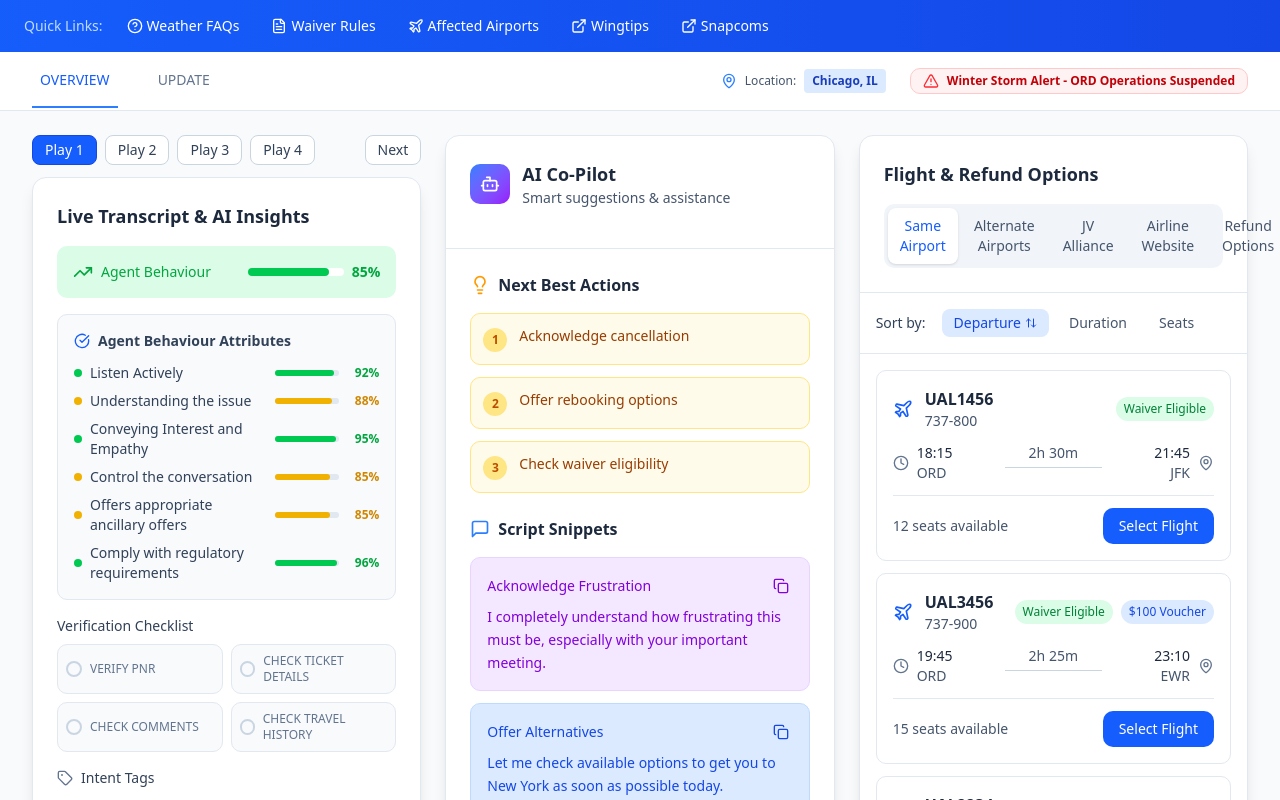
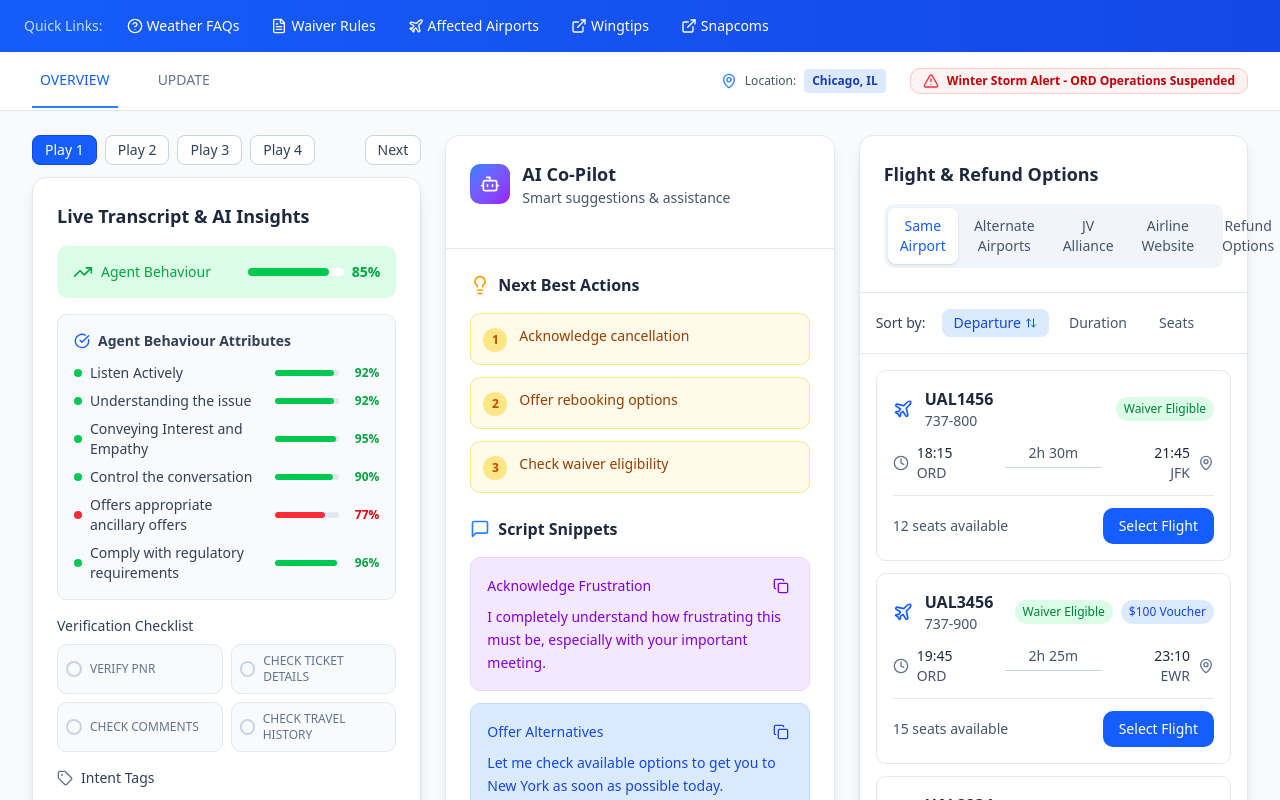
Before and after one commit to trueinf/agentassist, a React (Vite) app: page / in a window 1280 px wide. Shown: the top 800 px of the page. Built offline with nearby package versions, Linux system fonts and the light colour scheme; a web font is replaced by a local one.

Commit message:
Update Agent Behaviour Attributes color logic and percentages

```diff
--- a/src/components/generated/CallerTranscriptPanel.tsx
+++ b/src/components/generated/CallerTranscriptPanel.tsx
@@ -121,10 +121,10 @@ export const CallerTranscriptPanel = ({
             <div className="space-y-2">
               {[
                 { name: 'Listen Actively', percentage: 92 },
-                { name: 'Understanding the issue', percentage: 88 },
+                { name: 'Understanding the issue', percentage: 92 },
                 { name: 'Conveying Interest and Empathy', percentage: 95 },
-                { name: 'Control the conversation', percentage: 85 },
-                { name: 'Offers appropriate ancillary offers', percentage: 85 },
+                { name: 'Control the conversation', percentage: 90 },
+                { name: 'Offers appropriate ancillary offers', percentage: 77 },
                 { name: 'Comply with regulatory requirements', percentage: 96 }
               ].map((attribute, index) => (
                 <motion.div
@@ -137,7 +137,7 @@ export const CallerTranscriptPanel = ({
                   <div className="flex items-center space-x-2 flex-1">
                     <div className={`w-2 h-2 rounded-full flex-shrink-0 ${
                       attribute.percentage >= 90 ? 'bg-green-500' :
-                      attribute.percentage >= 80 ? 'bg-yellow-500' :
+                      attribute.percentage >= 85 ? 'bg-red-500' :
                       'bg-red-500'
                     }`}></div>
                     <span className="text-sm text-slate-700">{attribute.name}</span>
@@ -147,7 +147,7 @@ export const CallerTranscriptPanel = ({
                       <motion.div
                         className={`h-1.5 rounded-full ${
                           attribute.percentage >= 90 ? 'bg-green-500' :
-                          attribute.percentage >= 80 ? 'bg-yellow-500' :
+                          attribute.percentage >= 85 ? 'bg-red-500' :
                           'bg-red-500'
                         }`}
                         initial={{ width: 0 }}
@@ -157,7 +157,7 @@ export const CallerTranscriptPanel = ({
                     </div>
                     <span className={`text-xs font-semibold min-w-[2rem] text-right ${
                       attribute.percentage >= 90 ? 'text-green-600' :
-                      attribute.percentage >= 80 ? 'text-yellow-600' :
+                      attribute.percentage >= 85 ? 'text-red-600' :
                       'text-red-600'
                     }`}>
                       {attribute.percentage}%
```
